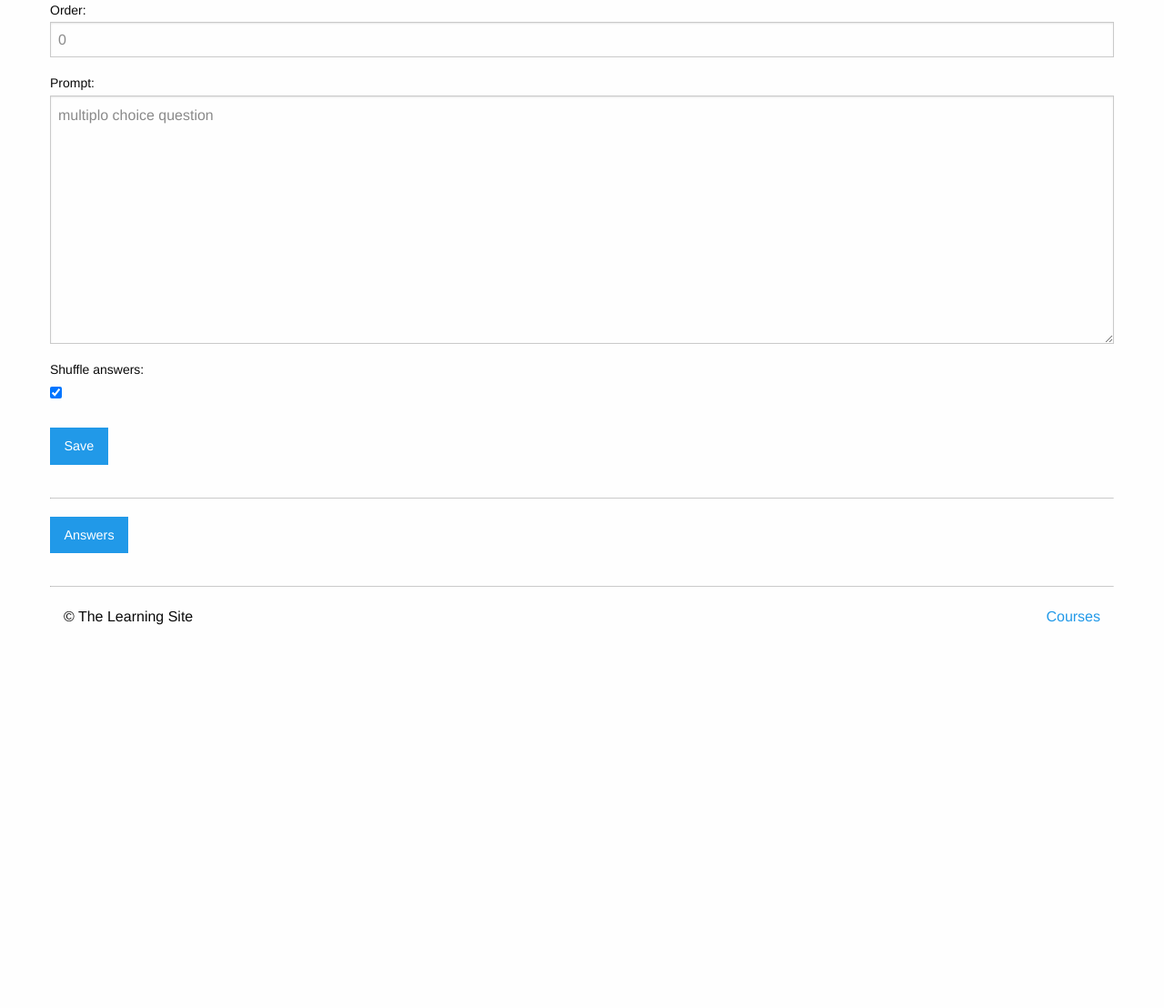
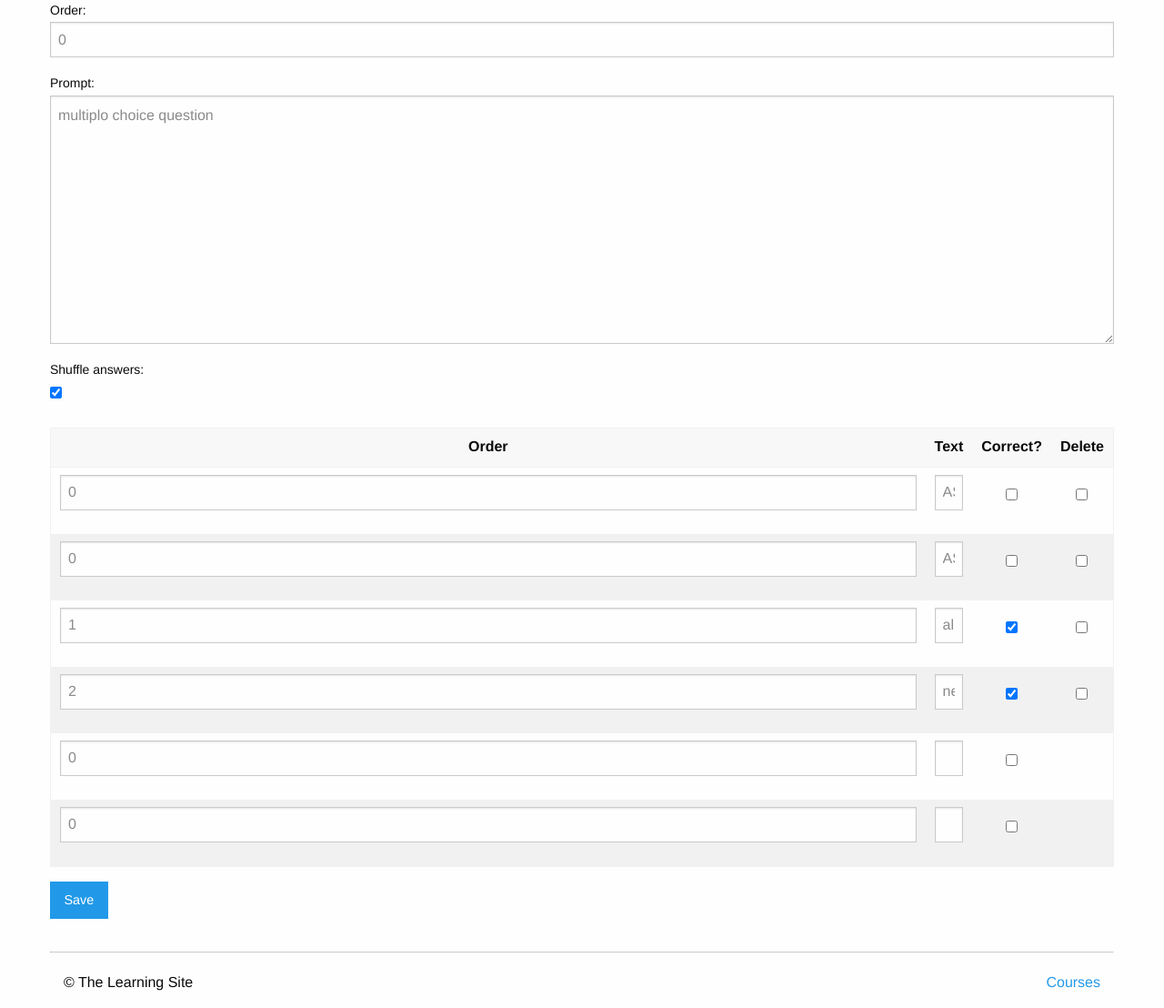
Before and after one commit to abdobarrerac/LearningSite, a Django app: page /courses/1/edit_question/2/ in a window 1280 px wide. Shown: the part 180-1288 px from the top of the page at 91% size. Before the commit the page ends 867 px from the top, so only its background shows below. Run offline with Django 3.2, Linux system fonts and the light colour scheme; a user stored in the database is signed in; data comes from the database, SQL or seed files in the repository; both versions use the stored data as it was after the commit.

Commit message:
applying inline formset to questions and answers

```diff
--- a/courses/forms.py
+++ b/courses/forms.py
@@ -40,3 +40,12 @@ AnswerFormSet = forms.modelformset_factory(
     form=AnswerForm,
     extra=2,
 )
+
+AnswerInlineFormSet = forms.inlineformset_factory(
+    models.Question,
+    models.Answer,
+    extra=2,
+    fields=('order', 'text', 'correct'),
+    formset=AnswerFormSet,
+    min_num=1,
+)
--- a/courses/templates/courses/question_form.html
+++ b/courses/templates/courses/question_form.html
@@ -15,11 +15,36 @@
         <form action="" method="post">
             {% csrf_token %}
             {{ form.as_p }}
+
+            {{ formset.management_form }}
+
+            <table role="grid" class="stack hover" style="width: 100%">
+                <thead>
+                    <tr>
+                        <th scope="col" class="text-center" style="width: 100%">Order</th>
+                        <th scope="col" class="text-center">Text</th>
+                        <th scope="col" class="text-center" style="width: 100%">Correct?</th>
+                        <th scope="col" class="text-center" style="width: 100%">Delete</th>
+                    </tr>
+                    <tbody>
+                        {% for form in formset %}
+                            <tr class="answer-form {% if form.instance.pk %}item{% else %}new{% endif %} ">
+                                <td>{{ form.id }}{{ form.order }}</td>
+                                <td>{{ form.text }}</td>
+                                <td class="text-center">{{ form.correct }}</td>
+                                {% if form.instance.pk %}
+                                <td class="text-center">{{ form.DELETE }}</td>
+                                {% else %}
+                                    <td class="text-center"></td>
+                                {% endif %}
+                            </tr>
+                        {% endfor %}
+                    </tbody>
+                </thead>
+            </table>
+
             <input type="submit" class="button" value="Save">
         </form>
-        {% if user.is_authenticated and form.instance.pk %}
-            <hr>
-            <a href="{% url 'courses:create_answer' question_pk=form.instance.pk %}" class="button">Answers</a>
-        {% endif %}
+
     </div>
 {% endblock %}
--- a/courses/views.py
+++ b/courses/views.py
@@ -71,18 +71,30 @@ def create_question(request, quiz_pk, question_type):
         form_class = forms.MultipleChoiceQuestionForm
 
     form = form_class()
+    answer_forms = forms.AnswerInlineFormSet(
+        queryset=models.Answer.objects.none()
+    )
 
     if request.method == 'POST':
         form = form_class(request.POST)
-        if form.is_valid():
+        answer_forms = forms.AnswerInlineFormSet(
+            request.POST,
+            queryset=models.Answer.objects.none()
+        )
+        if form.is_valid() and answer_forms.is_valid():
             question = form.save(commit=False)
             question.quiz = quiz
             question.save()
+            answers = answer_forms.save(commit=False)
+            for answers in answers:
+                answers.question = question
+                answers.save()
             messages.success(request, "Added Question")
             return HttpResponseRedirect(quiz.get_absolute_url())
     return render(request, 'courses/question_form.html', {
         'quiz': quiz,
-        'form': form
+        'form': form,
+        'formset': answer_forms
     })
 
 @login_required
@@ -96,16 +108,28 @@ def edit_question(request, quiz_pk, question_pk):
         form_class = forms.MultipleChoiceQuestionForm
         question = question.multiplechoicequestion
     form = form_class(instance=question)
+    answer_forms = forms.AnswerInlineFormSet(
+        queryset=form.instance.answer_set.all()
+    )
 
     if request.method == 'POST':
         form = form_class(request.POST, instance=question)
-        if form.is_valid():
+        answer_forms = forms.AnswerInlineFormSet(
+            request.POST,
+            queryset=form.instance.answer_set.all()
+        )
+        if form.is_valid() and answer_forms.is_valid():
             form.save()
+            answers = answer_forms.save(commit=False)
+            for answer in answers:
+                answer.question = question
+                answer.save()
             messages.success(request, "Updated question")
             return HttpResponseRedirect(question.quiz.get_absolute_url())
     return render(request, 'courses/question_form.html', {
         'form': form,
-        'quiz': question.quiz
+        'quiz': question.quiz,
+        'formset': answer_forms
     })
 
 @login_required
```
Also changed, not shown: db.sqlite3.
